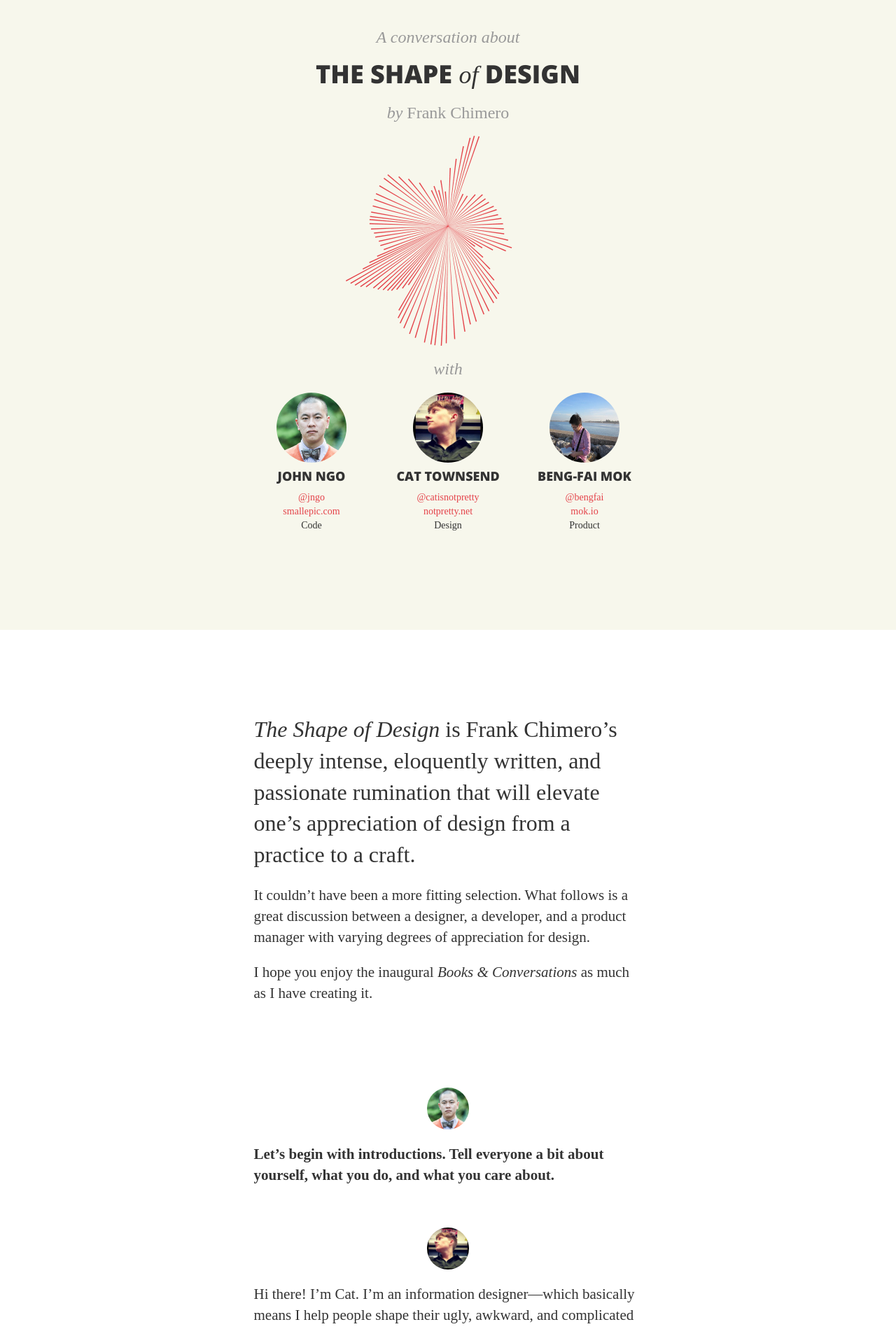
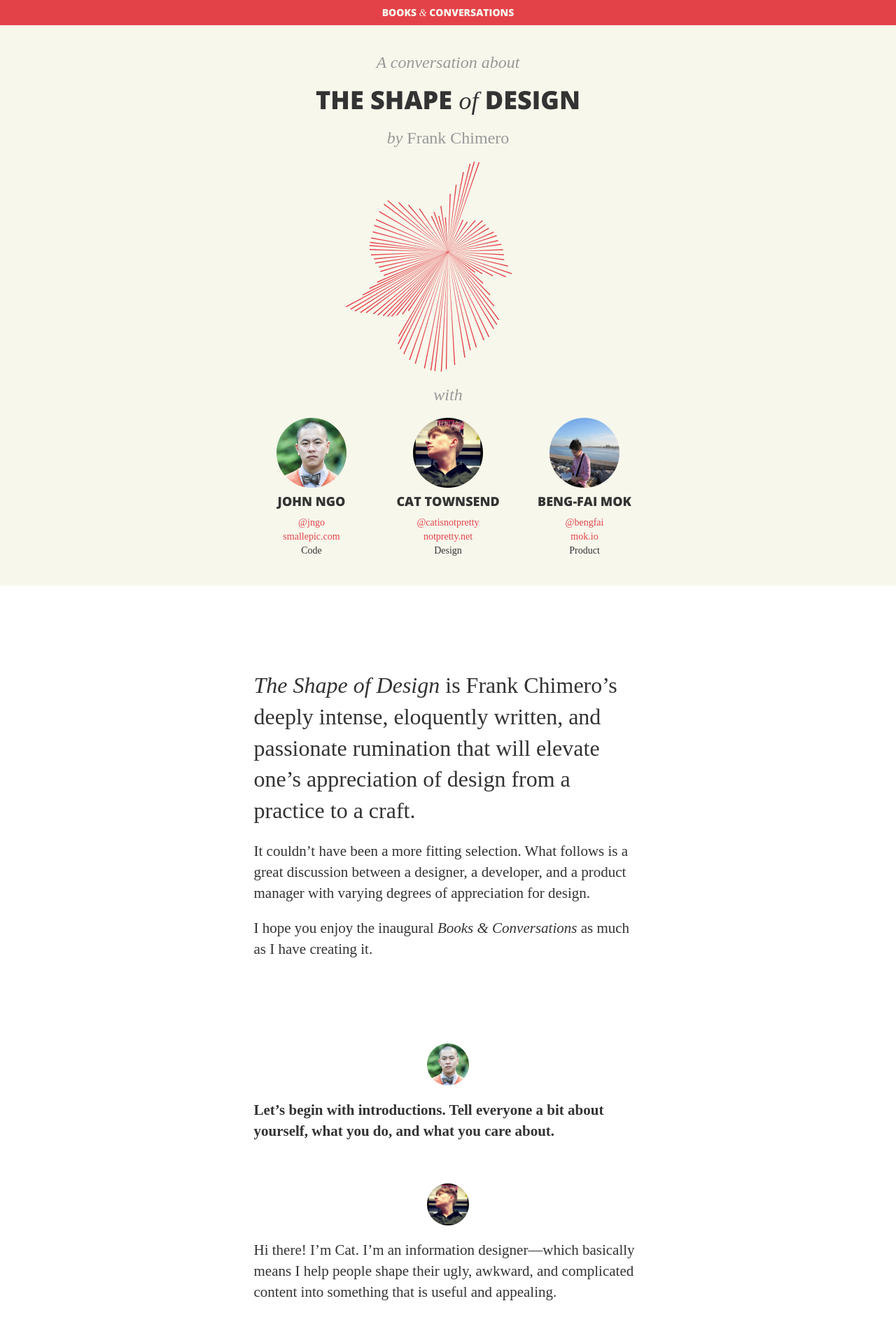
Before and after one commit to smallepic/books-and-conversations, a Jekyll site: the page built from _posts/2013-07-31-the-shape-of-design.html, in a window 1280 px wide. Shown: the top 1899 px of the page at 70% size. Built offline with Jekyll 4.4.1, drawn with Linux system fonts in a browser that asks for light colours; some web fonts are replaced.

Commit message:
Added masthead markup and styles to The Shape of Design discussion.

```diff
--- a/_posts/2013-07-31-the-shape-of-design.html
+++ b/_posts/2013-07-31-the-shape-of-design.html
@@ -14,6 +14,16 @@ image: /images/header-the-shape-of-design.gif
 	</head>
 
 	<body>
+		<header class="masthead">
+			<div class="container">
+				<div class="row">
+					<div class="col-lg-12">
+						<h1><a href="/">Books <em>&amp;</em> Conversations</a></h1>
+					</div>
+				</div>
+			</div>
+		</header>
+
 		<header>
 			<div class="container">
 				<div class="row">
--- a/stylesheets/styles.css
+++ b/stylesheets/styles.css
@@ -367,3 +367,14 @@ body > nav p
 {
 	margin-bottom: 0px;
 }
+
+.masthead
+{
+	padding-bottom: 10px;
+	padding-top: 10px;
+}
+
+.masthead h1
+{
+	font-size: 14px;
+}
--- a/stylesheets/the-shape-of-design.css
+++ b/stylesheets/the-shape-of-design.css
@@ -13,7 +13,6 @@ a:focus
 body > header
 {
 	background-color: #F7F7EC;
-	min-height: 100%;
 }
 
 body > header h1 em
@@ -35,3 +34,20 @@ body > header h1 a:hover em
 	-webkit-transition: all 1s;
 	transition: all 1s;
 }
+
+.masthead
+{
+	background-color: #E44249;
+}
+
+.masthead h1,
+.masthead h1 em
+{
+	color: #F7F7EC;
+}
+
+.masthead h1 a:hover,
+.masthead h1 a:hover em
+{
+	color: #333333;
+}
```
